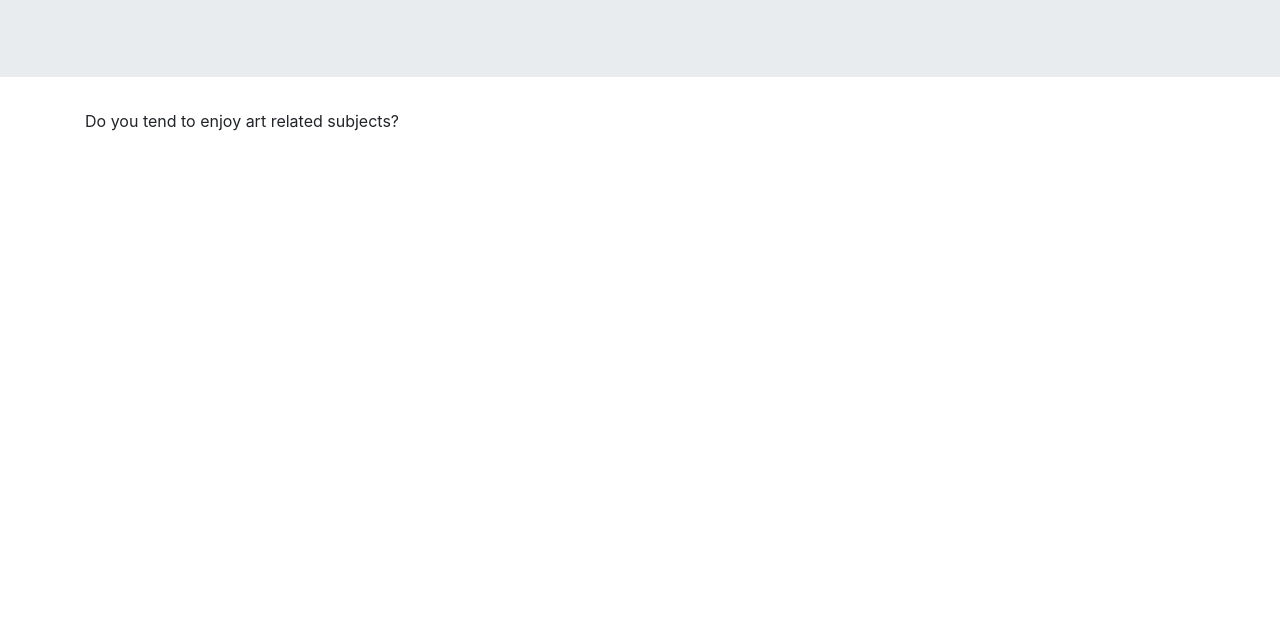
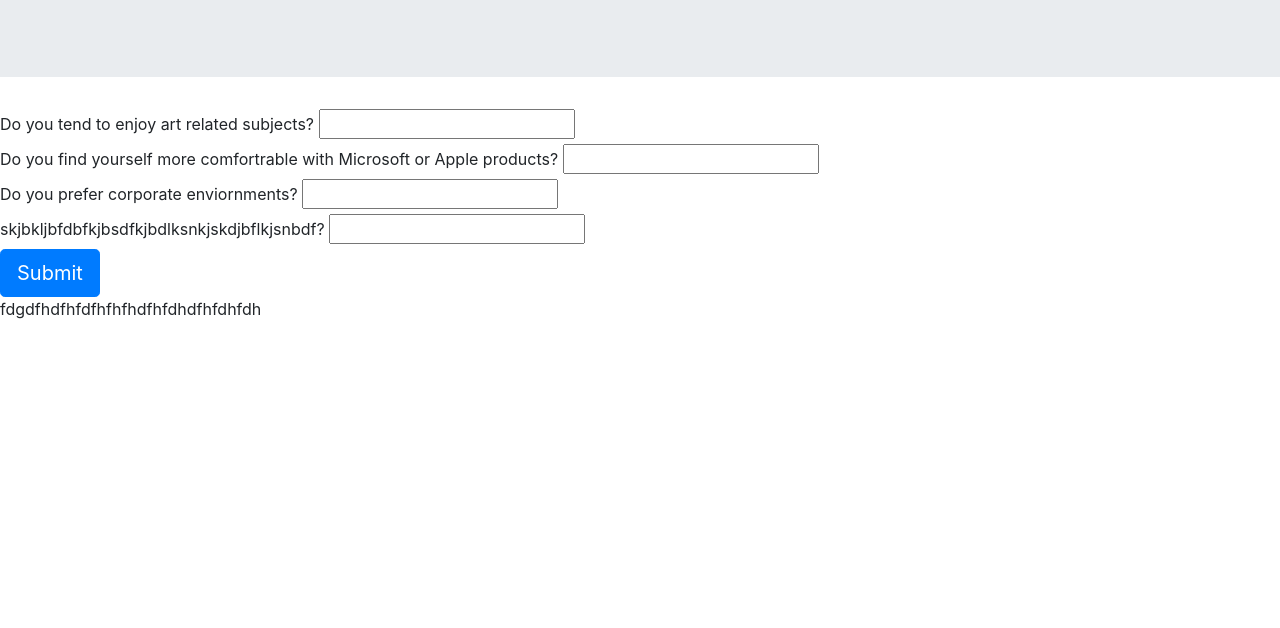
Before and after one commit to KAIROS-x/Track-suggestion, a plain HTML site: page index.html in a window 1280 px wide. Shown: the part 172-800 px from the top of the page. Drawn offline with nearby package versions, Linux system fonts and the light colour scheme.

Commit message:
add better format for text, implemented div classes to each componet, added submit button

```diff
--- a/css/bootstrap.css
+++ b/css/bootstrap.css
@@ -0,0 +1 @@
+#questionaire {display: block;
--- a/css/styles.css
+++ b/css/styles.css
@@ -0,0 +1,3 @@
+.btn btn-primary btn-lg {
+  display: block;
+}
--- a/index.html
+++ b/index.html
@@ -7,23 +7,39 @@
   <script src="js/scripts.js"></script>
   <title>Coding 101</title>
 </head>
-<body>
+<body class="zulu">
   <div class="jumbotron jumbotron-fluid">
-    <div class="container">
+    <div class="container1">
       <h1 class="display-4"><strong>Programming Tracks</strong></h1>
       <p class="lead">Let's find out which track is right for you!</p>
     </div>
   </div>
-  <div class="container">
-    <form id="questionaire" action="index.html" method="post">
-      <label for="question1">Do you tend to enjoy art related subjects?</label>
+  <div class="container2">
+    <form id="questionaire">
+      <div class="question1">
+        <label for="q1">Do you tend to enjoy art related subjects?</label>
+        <input id="q1" type="text">
+      </div>
+      <div class="question2">
+        <label for="q2">Do you find yourself more comfortrable with Microsoft or Apple products?</label>
+        <input id="q2" type="text"
+      </div>
+      <div class="question3">
+        <label for="q3">Do you prefer corporate enviornments?</label>
+        <input id="q3" type="text"
+      </div>
+      <div class="question4">
+        <label for="q4">skjbkljbfdbfkjbsdfkjbdlksnkjskdjbflkjsnbdf?</label>
+        <input id="q4" type="text"
+      </div>
+      <div class="button">
+        <button type="button" class="btn btn-primary btn-lg">Submit</button>
+      </div>
+    </form>
+    <div id="track">
+      <p>fdgdfhdfhfdfhfhfhdfhfdhdfhfdhfdh<p>
+      </div>
+    </div>
 
-
-
-    </form>
-
-
-  </div>
-
-</body>
-</html>
+  </body>
+  </html>
```
